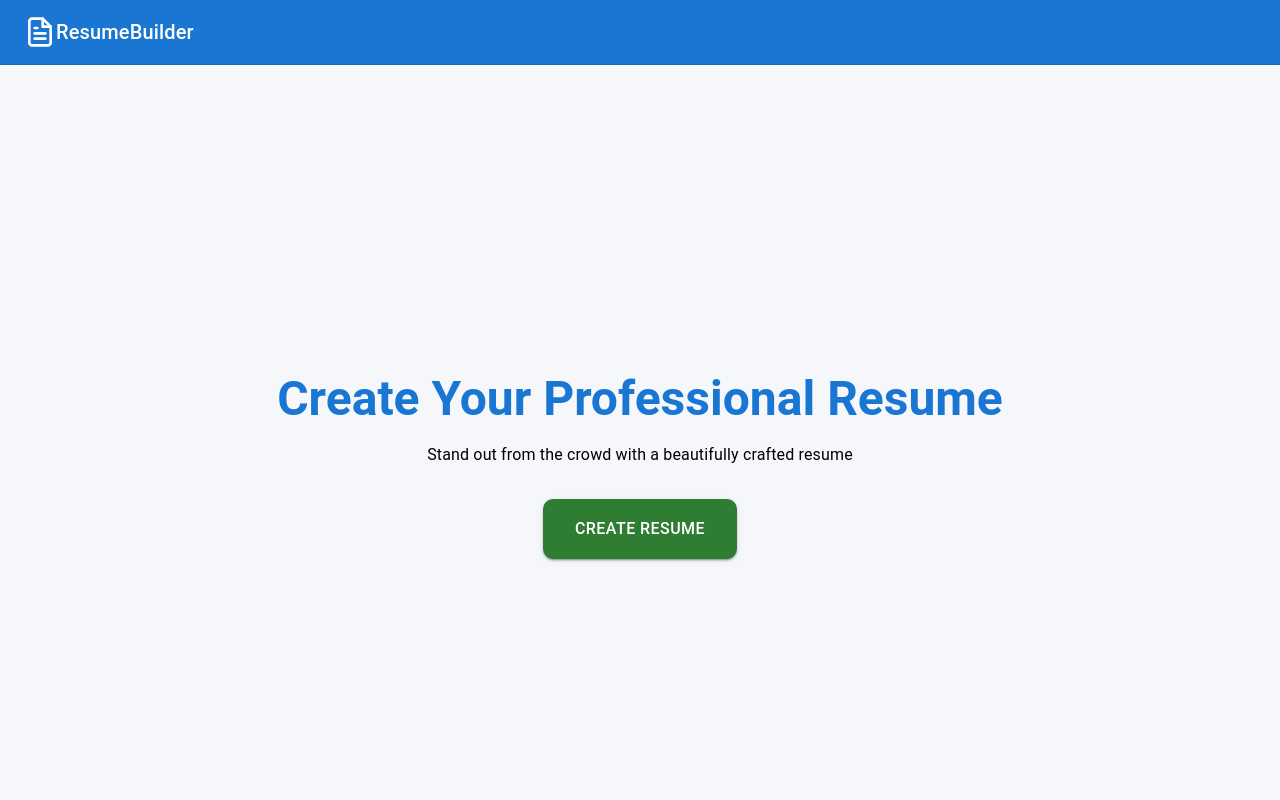
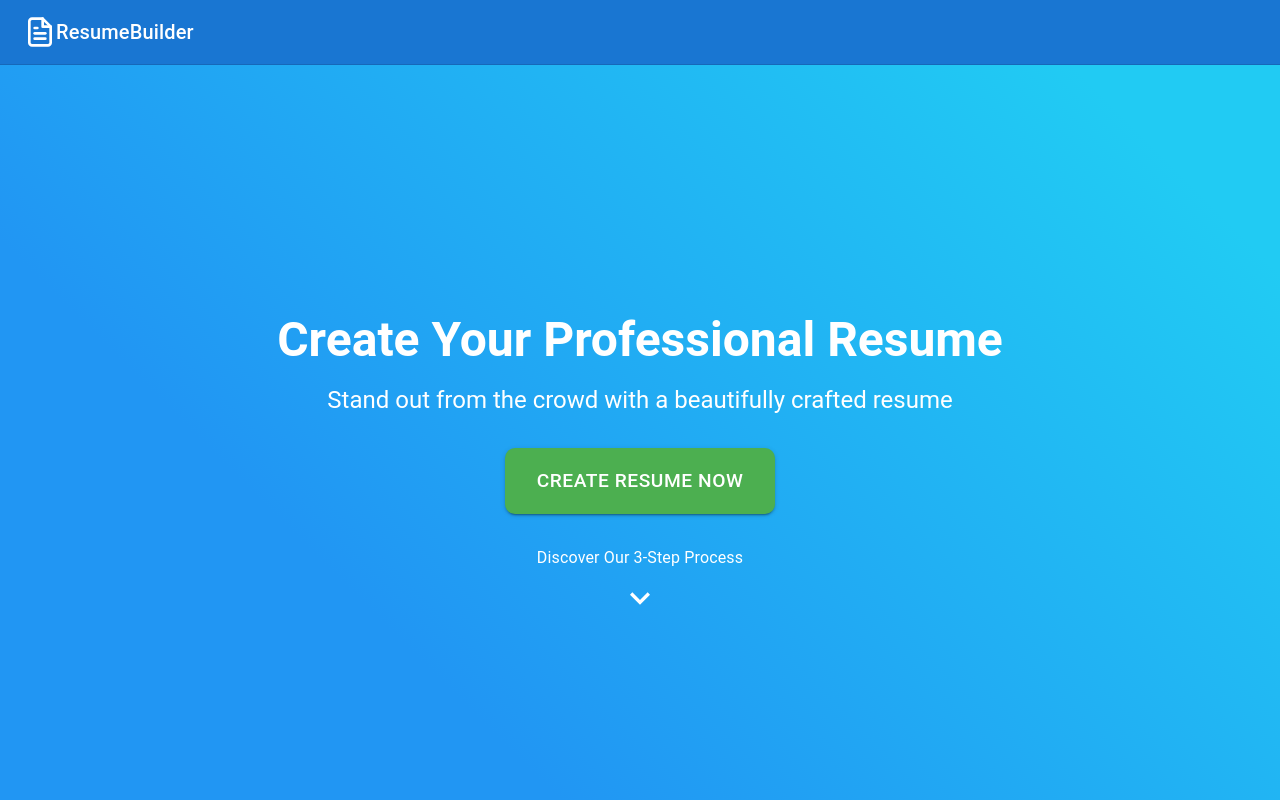
Before and after one commit to vishrut03/Resume-Builder, a React (Vite) app in the folder frontend/: page / in a window 1280 px wide. Shown: the top 800 px of the page. Built offline with nearby package versions, Linux system fonts and the light colour scheme.

Commit message:
update home.jsx css

```diff
--- a/frontend/src/pages/Main/Home.jsx
+++ b/frontend/src/pages/Main/Home.jsx
@@ -1,12 +1,14 @@
-import React, { useState } from "react";
+import React, { useState, useEffect } from "react";
 import {
   Button,
   Typography,
   Box,
   Card,
   Paper,
+  Fade,
+  Grow,
 } from "@mui/material";
-import { CheckCircleOutline, FormatListBulleted, GetApp } from "@mui/icons-material";
+import { CheckCircleOutline, FormatListBulleted, GetApp, KeyboardArrowDown } from "@mui/icons-material";
 import PersonalDetails from "./PersonalDetails";
 import temp1 from "../../assets/template-1.svg";
 import temp2 from "../../assets/ats-friendly-Combined-Resume-Template.png";
@@ -15,6 +17,17 @@ import temp4 from "../../assets/template-2.png";
 
 const Home = () => {
   const [currentStep, setCurrentStep] = useState("Home");
+  const [scrolled, setScrolled] = useState(false);
+
+  useEffect(() => {
+    const handleScroll = () => {
+      setScrolled(window.scrollY > 100);
+    };
+
+    window.addEventListener('scroll', handleScroll);
+    return () => window.removeEventListener('scroll', handleScroll);
+  }, []);
+
   const templates = [
     {
       id: 1,
@@ -42,11 +55,19 @@ const Home = () => {
     setCurrentStep("Step1");
   };
 
+  const scrollToSteps = () => {
+    const stepsSection = document.getElementById('steps-section');
+    if (stepsSection) {
+      stepsSection.scrollIntoView({ behavior: 'smooth' });
+    }
+  };
+
   return (
     <>
       {currentStep === "Step1" ? (
         <PersonalDetails />
       ) : (
+        <>
           <Box
             sx={{
               display: "flex",
@@ -55,29 +76,52 @@ const Home = () => {
               justifyContent: "center",
               height: "100vh",
               textAlign: "center",
-            backgroundColor: "#f5f7fa",
+              background: "linear-gradient(45deg, #2196F3 30%, #21CBF3 90%)",
+              color: "white",
               padding: 4,
             }}
           >
-          <Typography variant="h3" fontWeight="bold" mb={2} color="primary">
+            <Fade in={true} timeout={1000}>
+              <Typography variant="h3" fontWeight="bold" mb={2}>
                 Create Your Professional Resume
               </Typography>
-          <Typography variant="body1" mb={4}>
+            </Fade>
+            <Fade in={true} timeout={1500}>
+              <Typography variant="h5" mb={4}>
                 Stand out from the crowd with a beautifully crafted resume
               </Typography>
+            </Fade>
+            <Grow in={true} timeout={2000}>
               <Button
                 variant="contained"
                 size="large"
-            color="success"
                 onClick={handleCreateResume}
-            sx={{ paddingX: 4, paddingY: 2, fontSize: "1rem", borderRadius: "10px" }}
+                sx={{
+                  paddingX: 4,
+                  paddingY: 2,
+                  fontSize: "1.2rem",
+                  borderRadius: "10px",
+                  backgroundColor: "#4CAF50",
+                  '&:hover': {
+                    backgroundColor: "#45a049",
+                    transform: 'scale(1.05)',
+                    transition: 'all 0.3s ease-in-out',
+                  },
+                }}
               >
-            Create Resume
+                Create Resume Now
               </Button>
+            </Grow>
+            <Box sx={{ mt: 4, cursor: "pointer" }} onClick={scrollToSteps}>
+              <Typography variant="body1" mb={1}>
+                Discover Our 3-Step Process
+              </Typography>
+              <KeyboardArrowDown sx={{ fontSize: 40, animation: 'bounce 2s infinite' }} />
             </Box>
-      )}
+          </Box>
 
           <Box
+            id="steps-section"
             sx={{
               width: "100%",
               maxWidth: "800px",
@@ -88,12 +132,15 @@ const Home = () => {
               boxShadow: "0 4px 10px rgba(0, 0, 0, 0.1)",
             }}
           >
+            <Fade in={scrolled} timeout={1000}>
               <Typography variant="h4" sx={{ mb: 4, fontWeight: "bold", textAlign: "center" }}>
                 Follow 3 Easy Steps:
               </Typography>
+            </Fade>
 
             <Box sx={{ display: "flex", flexDirection: "column", gap: 4 }}>
               {/* Step 1 */}
+              <Grow in={scrolled} timeout={1500}>
                 <Card
                   sx={{
                     padding: 3,
@@ -101,6 +148,11 @@ const Home = () => {
                     borderRadius: "10px",
                     backgroundColor: "#f9f9f9",
                     textAlign: "center",
+                    transition: "all 0.3s ease-in-out",
+                    '&:hover': {
+                      transform: 'translateY(-5px)',
+                      boxShadow: 6,
+                    },
                   }}
                 >
                   <FormatListBulleted sx={{ fontSize: 60, color: "#4caf50", marginBottom: 1 }} />
@@ -121,8 +173,10 @@ const Home = () => {
                     <li>Extra-Curricular Activities</li>
                   </ul>
                 </Card>
+              </Grow>
 
               {/* Step 2 */}
+              <Grow in={scrolled} timeout={2000}>
                 <Card
                   sx={{
                     padding: 3,
@@ -130,6 +184,11 @@ const Home = () => {
                     borderRadius: "10px",
                     backgroundColor: "#f9f9f9",
                     textAlign: "center",
+                    transition: "all 0.3s ease-in-out",
+                    '&:hover': {
+                      transform: 'translateY(-5px)',
+                      boxShadow: 6,
+                    },
                   }}
                 >
                   <CheckCircleOutline sx={{ fontSize: 60, color: "#4caf50", marginBottom: 1 }} />
@@ -156,9 +215,14 @@ const Home = () => {
                           display: "flex",
                           flexDirection: "column",
                           alignItems: "center",
-                    width: "300px",
+                          width: "200px",
                           boxShadow: 3,
                           borderRadius: "10px",
+                          transition: "all 0.3s ease-in-out",
+                          '&:hover': {
+                            transform: 'scale(1.05)',
+                            boxShadow: 6,
+                          },
                         }}
                       >
                         <img
@@ -181,8 +245,10 @@ const Home = () => {
                     ))}
                   </Box>
                 </Card>
+              </Grow>
 
               {/* Step 3 */}
+              <Grow in={scrolled} timeout={2500}>
                 <Card
                   sx={{
                     padding: 3,
@@ -190,6 +256,11 @@ const Home = () => {
                     borderRadius: "10px",
                     backgroundColor: "#f9f9f9",
                     textAlign: "center",
+                    transition: "all 0.3s ease-in-out",
+                    '&:hover': {
+                      transform: 'translateY(-5px)',
+                      boxShadow: 6,
+                    },
                   }}
                 >
                   <GetApp sx={{ fontSize: 60, color: "#4caf50", marginBottom: 1 }} />
@@ -201,8 +272,11 @@ const Home = () => {
                     employers or friends.
                   </Typography>
                 </Card>
+              </Grow>
             </Box>
           </Box>
+        </>
+      )}
     </>
   );
 };
```
Lines whose indentation alone changed are shown as unchanged.
